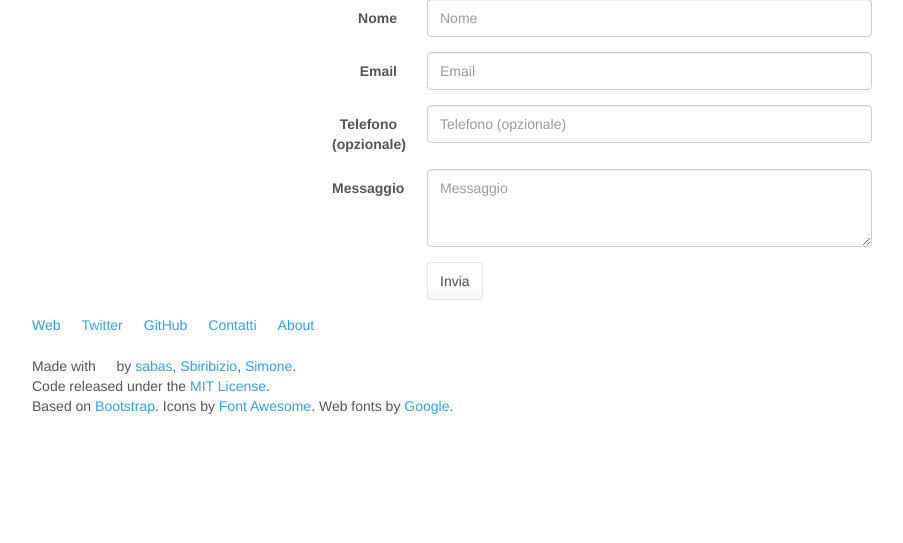
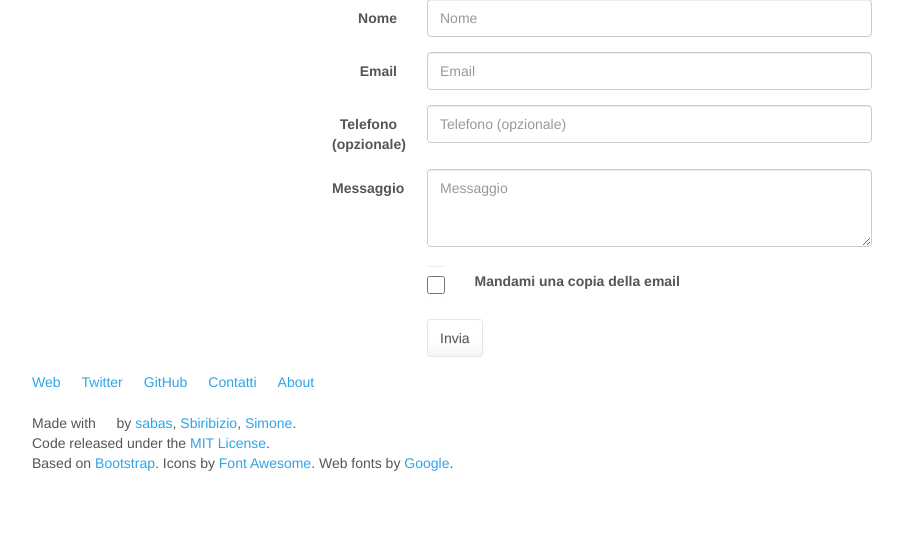
Before and after one commit to osmItalia/estratti-locali-openstreetmap, a PHP site: page /estratti/contact in a window 1280 px wide. Shown: the part 294-837 px from the top of the page, without its empty margins (38-941 px from the left). Before the commit the page ends 708 px from the top, so only its background shows below. Run offline with PHP 8.4, Linux system fonts and the light colour scheme; some libraries are stand-ins or nearby versions; some web fonts are replaced.

Commit message:
Send a copy of the contact email

```diff
--- a/html/locales/en.json
+++ b/html/locales/en.json
@@ -12,7 +12,7 @@
 "DOWNLOAD_AND_STATISTICS":"Statistics and Downloads",
 "JUMBO_INTRO_REGION":"This is the webpage of the Region of",
 "JUMBO_INTRO_MUNICIPALITY":"This is the webpage of the Municipality of",
-"JUMBO_1":", it holds the geographic data from the database of <a href='https://www.openstreetmap.org/'>OpenStreetMap</a>. They are free to download under the <a href='http://www.openstreetmap.org/copyright'>ODbL</a> license terms, they were extracted at",
+"JUMBO_1":", it holds the geographic data from the <a href='https://www.openstreetmap.org/'>OpenStreetMap</a> database. They are free to download under the <a href='http://www.openstreetmap.org/copyright'>ODbL</a> license terms, they were extracted at",
 "JUMBO_2":"<span data-toggle='tooltip' data-placement='bottom' title='Central European Time'>CET</span> of",
 "JUMBO_3_REGION":"and are updated daily. This means that an edit made now will be visible in tomorrow extracts. <a href='https://www.openstreetmap.org/'>Join us</a> and improve the map of your Region!",
 "JUMBO_3_MUNICIPALITY":"and are updated daily. This means that an edit made now will be visible in tomorrow extracts. <a href='https://www.openstreetmap.org/'>Join us</a> and improve the map of your municipality!",
@@ -35,5 +35,6 @@
 "CONTACT_EMAIL":"Email",
 "CONTACT_PHONE":"Phone number (optional)",
 "CONTACT_MESSAGE":"Message",
+"CONTACT_CONFIRM":"Send me a copy of the email",
 "CONTACT_SEND":"Send"
 }
--- a/html/locales/it.json
+++ b/html/locales/it.json
@@ -35,5 +35,6 @@
 "CONTACT_EMAIL":"Email",
 "CONTACT_PHONE":"Telefono (opzionale)",
 "CONTACT_MESSAGE":"Messaggio",
+"CONTACT_CONFIRM":"Mandami una copia della email",
 "CONTACT_SEND":"Invia"
 }
--- a/html/sendMail.php
+++ b/html/sendMail.php
@@ -9,9 +9,10 @@ function sendMail()
         $email   = stripslashes(trim($_POST['form-email']));
         $phone   = stripslashes(trim($_POST['form-tel']));
         $subject = 'Email di contatto';
-        $message = stripslashes(trim($_POST['form-mensagem']));
+        $message = stripslashes(trim($_POST['form-message']));
         $pattern = '/[\r\n]|Content-Type:|Bcc:|Cc:/i';
         $headers = '';
+        $sendCopy= isset($_POST['form-sendCopy']);
 
         if (preg_match($pattern, $name) || preg_match($pattern, $email) || preg_match($pattern, $subject)) {
             die("Header injection detected");
@@ -21,7 +22,7 @@ function sendMail()
 
         if ($name && $email && $emailIsValid && $subject && $message) {
             $subject = "$subjectPrefix $subject";
-            $body = "Nome: $name <br /> Email: $email <br /> Telefone: $phone <br /> Mensagem: $message";
+            $body = "Name: $name <br /> Email: $email <br /> Telephone: $phone <br /> Message: $message";
 
             $headers .= sprintf('Return-Path: %s%s', $email, PHP_EOL);
             $headers .= sprintf('From: %s%s', $email, PHP_EOL);
@@ -35,6 +36,8 @@ function sendMail()
             $headers .= sprintf('Content-Type: text/html; charset="utf-8"%s', PHP_EOL);
 
             mail($emailTo, "=?utf-8?B?".base64_encode($subject)."?=", $body, $headers);
+            if ($sendCopy && $emailIsValid)
+                mail($email, "=?utf-8?B?".base64_encode($subject)."?=", $body, $headers);
             $mailResult = true;
         } else {
             $mailResult = false;
--- a/html/views/contact.php
+++ b/html/views/contact.php
@@ -38,9 +38,18 @@
                 </div>
             </div>
             <div class="form-group">
-                <label for="mensagem" class="col-lg-2 control-label"><?php echo __('CONTACT_MESSAGE');?></label>
+                <label for="message" class="col-lg-2 control-label"><?php echo __('CONTACT_MESSAGE');?></label>
                 <div class="col-lg-10">
-                    <textarea class="form-control" rows="3" id="form-mensagem" name="form-mensagem" placeholder="<?php echo __('CONTACT_MESSAGE');?>" required></textarea>
+                    <textarea class="form-control" rows="3" id="form-message" name="form-message" placeholder="<?php echo __('CONTACT_MESSAGE');?>" required></textarea>
+                </div>
+            </div>
+            <div class="form-group">
+                <div class="col-lg-2"></div>
+                <div class="col-lg-1">
+                <input class="form-control" type="checkbox" id="form-sendCopy" name="form-sendCopy"/>
+                </div>
+                <div class="col-lg-9">
+                <label for="sendCopy" class="control-label"><?php echo __('CONTACT_CONFIRM');?></label>
                 </div>
             </div>
             <div class="form-group">
```
